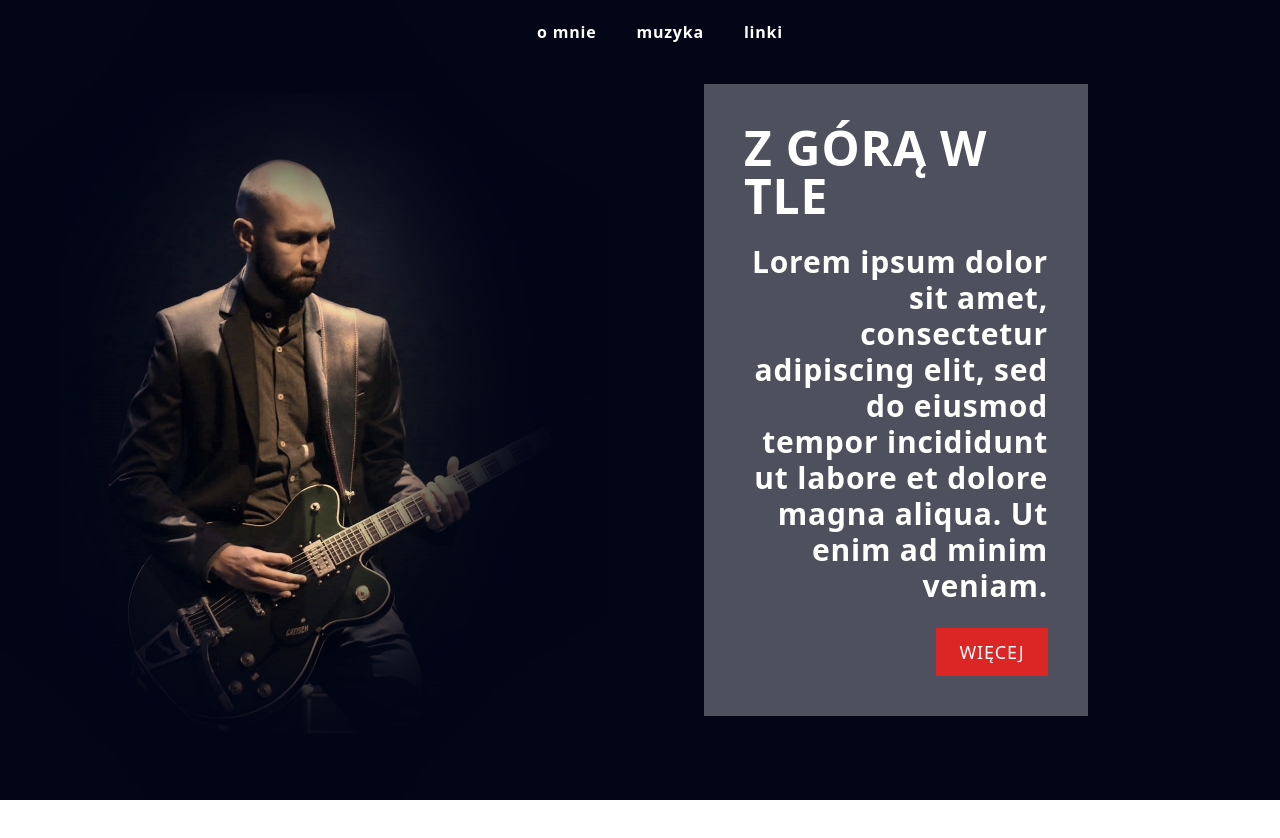
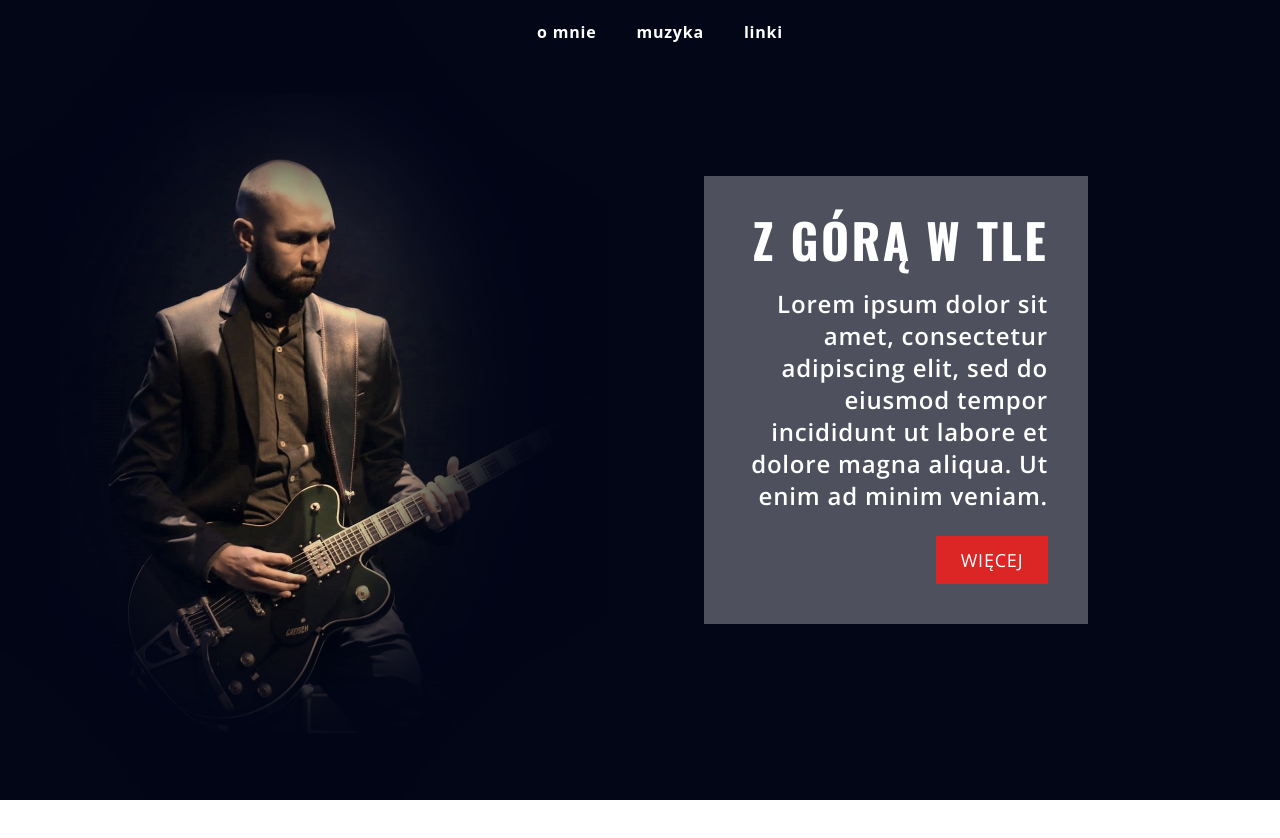
Before and after one commit to lukaszsliwinski/solo-website, a Next.js app: page / in a window 1280 px wide. Shown: the top 838 px of the page. Built offline with nearby package versions, Linux system fonts and the light colour scheme.

Commit message:
feat: implement google fonts

```diff
--- a/app/layout.tsx
+++ b/app/layout.tsx
@@ -1,18 +1,12 @@
 import type { Metadata } from "next";
-import { Inter } from "next/font/google";
+import { Open_Sans } from "next/font/google";
 import "./globals.css";
 import Navbar from "@/components/Navbar";
 import Footer from "@/components/Footer";
 
-/**
- * TODO: select a font
- * https://nextjs.org/docs/pages/building-your-application/optimizing/fonts
- *
- * Oswald, sans-serif - headers
- * Open sans, sans-serif - content
- *
- */
-const inter = Inter({ subsets: ["latin"] });
+const openSans = Open_Sans({
+  subsets: ["latin"]
+})
 
 export const metadata: Metadata = {
   title: "Z górą w tle",
@@ -28,7 +22,7 @@ export default function RootLayout({
     <html lang="pl">
       <body className="h-[10000px] tracking-wider">
         <Navbar />
-        <main>
+        <main className={openSans.className}>
          {children}
         </main>
         <Footer />
--- /dev/null
+++ b/components/Header.tsx
@@ -0,0 +1,13 @@
+import { Oswald } from "next/font/google";
+
+const oswald = Oswald({
+  subsets: ["latin"]
+})
+
+const Header = ({ text }: { text: string }) => {
+  return (
+    <h2 className={`${oswald.className} tracking-wider font-bold text-5xl`}>{text}</h2>
+  )
+}
+
+export default Header
--- a/components/Landing.tsx
+++ b/components/Landing.tsx
@@ -1,4 +1,4 @@
-import React from 'react'
+import Header from "./Header"
 
 const Landing = () => {
   return (
@@ -8,8 +8,8 @@ const Landing = () => {
         id="landing"
       >
         <div className="flex flex-col items-end w-2/5 min-w-96 min-h-[28rem] p-10 bg-white/30 text-white">
-          <h2 className="font-bold text-5xl">Z GÓRĄ W TLE</h2>
-          <p className="font-semibold text-3xl my-6 text-right">
+          <Header text={'Z GÓRĄ W TLE'} />
+          <p className="font-semibold text-2xl my-6 text-right">
             Lorem ipsum dolor sit amet, consectetur adipiscing elit, sed do eiusmod tempor incididunt ut labore et dolore magna aliqua. Ut enim ad minim veniam.
           </p>
           <button className="w-28 h-12 mt-auto bg-red-600 text-white hover:bg-red-700 text-lg">WIĘCEJ</button>
--- a/package.json
+++ b/package.json
@@ -9,6 +9,7 @@
     "lint": "next lint"
   },
   "dependencies": {
+    "@next/font": "^14.2.4",
     "next": "14.2.4",
     "react": "^18",
     "react-dom": "^18"
```
Also changed, not shown: 1 other file (tests, documents, lock files or other folders).
